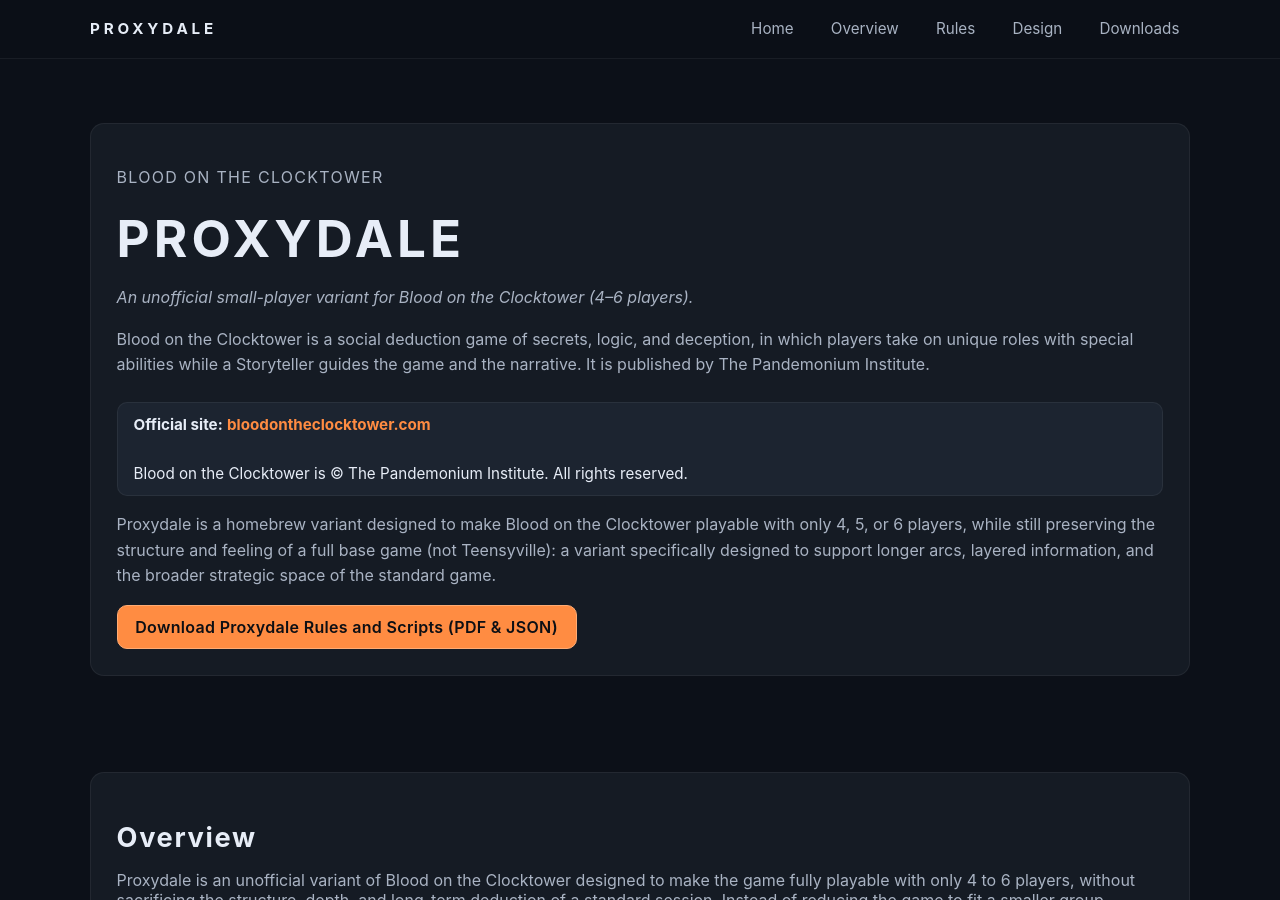
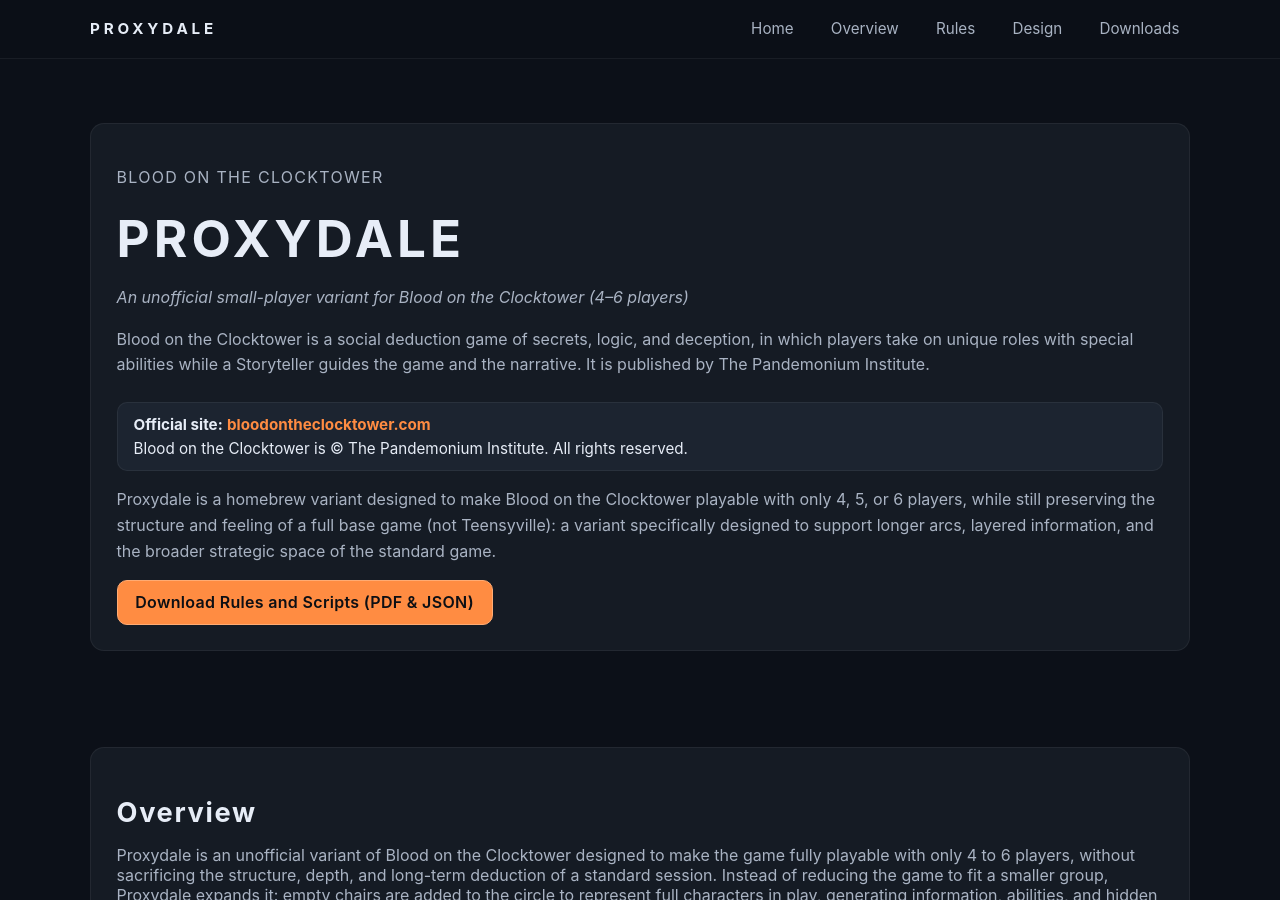
Before and after one commit to Darkseal/Proxydale, a Jekyll site: the page built from index.md, in a window 1280 px wide and 900 px high. Built offline with Jekyll 4.4.1, drawn with Linux system fonts in a browser that asks for light colours.

Commit message:
Update index.md

```diff
--- a/index.md
+++ b/index.md
@@ -35,17 +35,17 @@
     <div class="panel">
       <p class="subdued" style="letter-spacing:0.08em;text-transform:uppercase;">Blood on the Clocktower</p>
       <h1>PROXYDALE</h1>
-      <p><em>An unofficial small-player variant for Blood on the Clocktower (4–6 players).</em></p>
+      <p><em>An unofficial small-player variant for Blood on the Clocktower (4–6 players)</em></p>
       <p>Blood on the Clocktower is a social deduction game of secrets, logic, and deception, in which players take on unique roles with special abilities while a Storyteller guides the game and the narrative. It is published by The Pandemonium Institute.</p>
       <div class="hero-meta">
-        <span><strong>Official site:</strong> <a href="https://bloodontheclocktower.com/">bloodontheclocktower.com</a></span><br />
-        <span>Blood on the Clocktower is © The Pandemonium Institute. All rights reserved.</span>
+        <div><strong>Official site:</strong> <a href="https://bloodontheclocktower.com/">bloodontheclocktower.com</a></div>
+        <div>Blood on the Clocktower is © The Pandemonium Institute. All rights reserved.</div>
       </div>
       <p>Proxydale is a homebrew variant designed to make Blood on the Clocktower playable with only 4, 5, or 6 players, while still preserving the structure and feeling of a full base game (not Teensyville):
         a variant specifically designed to support longer arcs, layered information, and the broader strategic space of the standard game.
       </p>
       <div class="cta-row">
-        <a class="button primary" href="#downloads">Download Proxydale Rules and Scripts (PDF & JSON)</a>
+        <a class="button primary" href="#downloads">Download Rules and Scripts (PDF & JSON)</a>
       </div>
     </div>
   </div>
@@ -59,9 +59,9 @@
         Proxydale is an unofficial variant of Blood on the Clocktower designed to make the game fully playable with only 4 to 6 players, without sacrificing the structure, depth, and long-term deduction of a standard session.
 Instead of reducing the game to fit a smaller group, Proxydale expands it: empty chairs are added to the circle to represent full characters in play, generating information, abilities, and hidden interactions.
       </p>
-      <p>
+      <p class="subdued">
 These “proxy characters” are managed through a unique proxy system, preserving the information flow of larger games while obscuring its exact source. The result is a darker, more layered experience, where clues exist, but certainty is rare, and deduction becomes a matter of weaving invisible threads rather than trusting visible roles.</p>
-      <p>The idea behind this project came from a small group of Blood of the Clocktower players experimenting with ways to run meaningful, deduction-heavy sessions at very low player counts, without stripping the game down or fundamentally changing its identity.</p>
+      <p class="subdued">The idea behind this project came from a small group of Blood of the Clocktower players experimenting with ways to run meaningful, deduction-heavy sessions at very low player counts, without stripping the game down or fundamentally changing its identity.</p>
     </div>
   </div>
 </section>
```
Also changed, not shown: other parts of index.md (+2 -2 lines).
